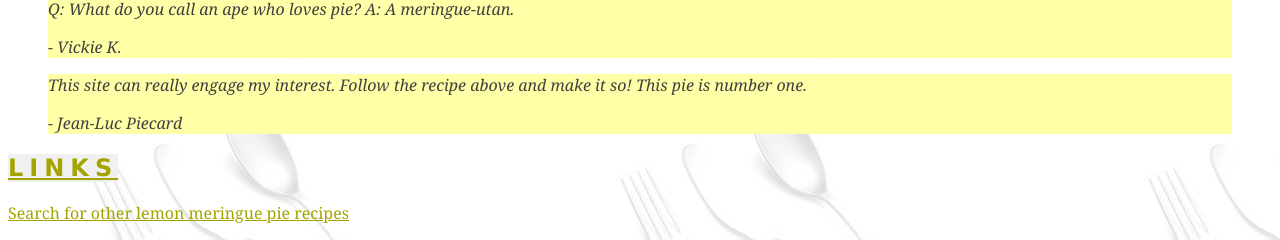
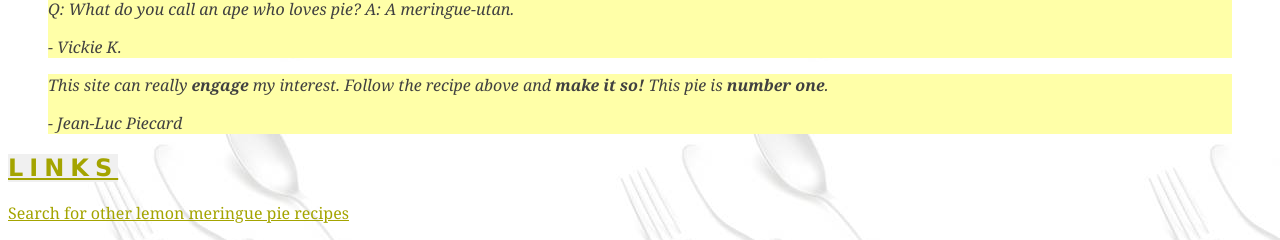
Before and after one commit to sigdelsanjeevan/sigdelsanjeevan.github.io, a plain HTML site: page pie.html in a window 1280 px wide. Shown: the part 1458-1698 px from the top of the page. Drawn offline with Linux system fonts and the light colour scheme.

Commit message:
Made some texts bold

```diff
--- a/pie.html
+++ b/pie.html
@@ -111,7 +111,7 @@
             </p>
         </blockquote>
         <blockquote>
-            This site can really engage my interest. Follow the recipe above and make it so! This pie is number one.
+            This site can really <b> engage </b> my interest. Follow the recipe above and <b> make it so!</b> This pie is <b>number one</b>.
             <p>
                 - Jean-Luc Piecard
             </p>
```
